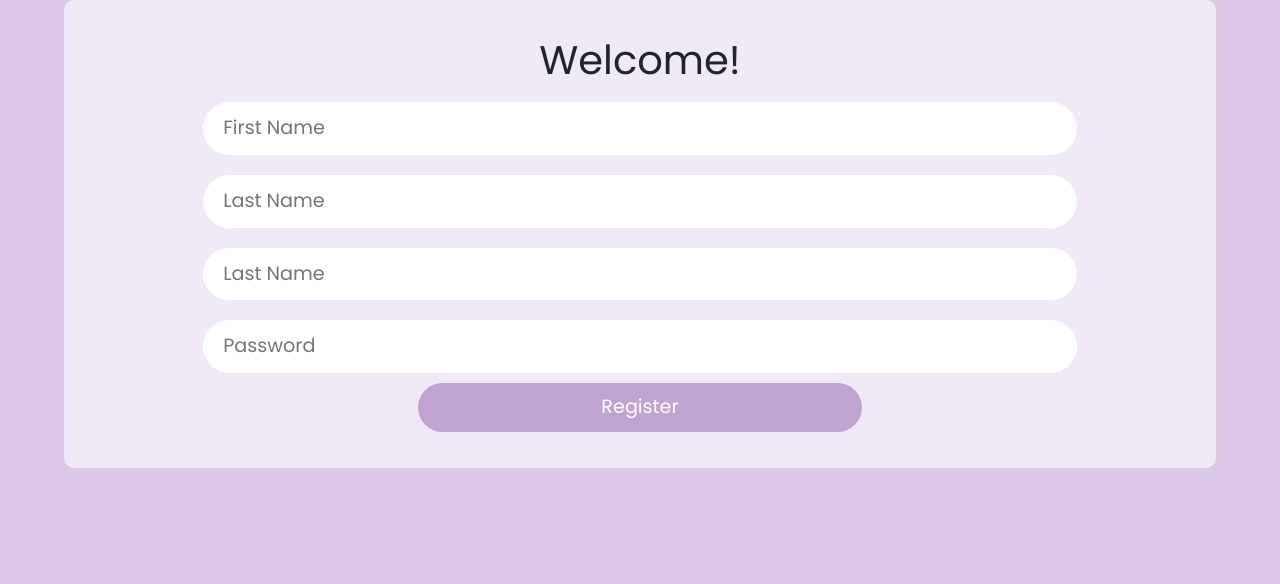
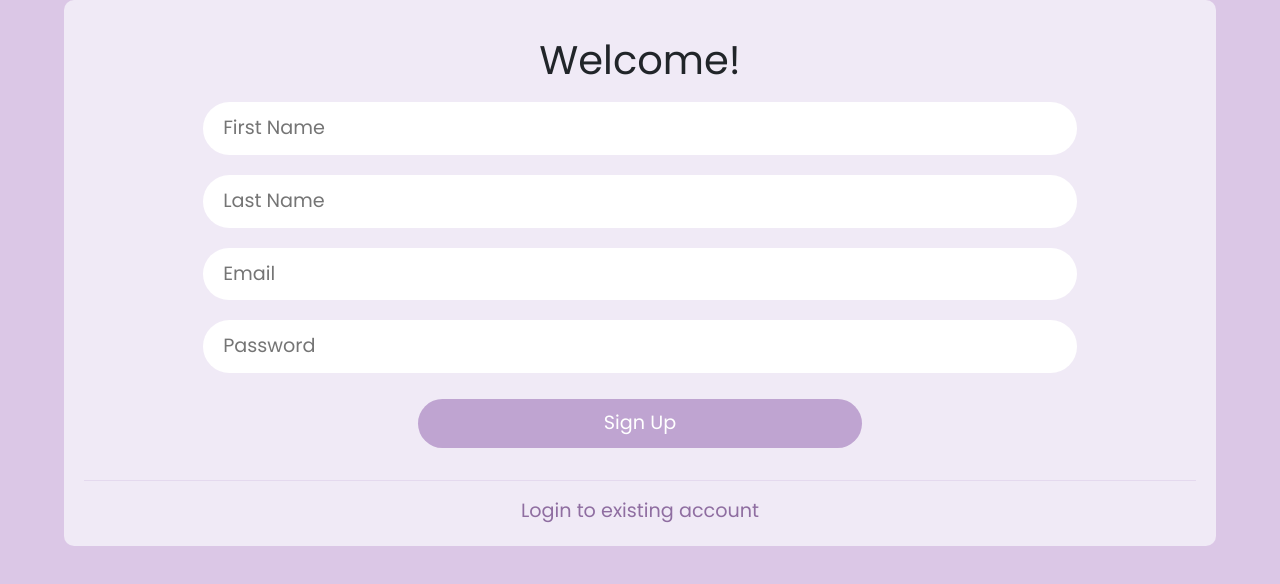
Before and after one commit to dinhplnguyen/habitio, a React (Create React App) app: page /signup in a window 1280 px wide. Shown: the top 584 px of the page. Built offline with nearby package versions, Linux system fonts and the light colour scheme.

Commit message:
update signup layout

```diff
--- a/src/components/Home/Home.css
+++ b/src/components/Home/Home.css
@@ -13,17 +13,16 @@
   font-size: var(--small-font-size);
 }
 
-.button {
+.home__button {
   display: inline-block;
-  background-color: var(--first-color-darker);
+  background-color: var(--first-color-dark);
   color: #fff;
   padding: 0.75rem 1.5rem;
   border-radius: 3rem;
-  /* font-weight: var(--font-medium); */
   transition: 0.3s;
 }
 
-.button:hover {
+.home__button:hover {
   background-color: var(--first-color-darkest);
 }
 
--- a/src/components/Home/Home.js
+++ b/src/components/Home/Home.js
@@ -17,8 +17,8 @@ export default function Home() {
           <h1 className="home__title">Form and Track <br /> Your Habits</h1>
           <p className="home__description">Create and track your daily routines,
             making it effortless to build positive habits and break free from negative ones</p>
-          <a href="/login" className="button button--flex">
-            Get Started <i className="uil uil-arrow-right button__icon"></i>
+          <a href="/login" className="home__button button--flex">
+            Get Started
           </a>
         </div>
       </div>
--- a/src/features/authentication/components/SignupForm.js
+++ b/src/features/authentication/components/SignupForm.js
@@ -37,7 +37,7 @@ export default function Signup({
           type="email"
           label="signup__label"
           className="signup__input"
-          placeholder="Last Name"
+          placeholder="Email"
           onChange={setEmail}
           required={true}
         />
@@ -51,9 +51,12 @@ export default function Signup({
           required={true}
         />
 
-        <Button className="signup__button" type="submit">Register</Button>
+        <Button className="signup__button" type="submit">Sign Up</Button>
 
         <p className="signup__loading">{loading ? loadingMessage : null}</p>
+        <hr className="signup__line"></hr>
+
+        <a href="/login" className="signup__login">Login to existing account</a>
       </form>
     </>
   );
--- a/src/index.css
+++ b/src/index.css
@@ -64,6 +64,7 @@ input {
 }
 
 button {
+  display: inline-block;
   border: none !important;
   border-radius: var(--border-radius-button) !important;
   font-size: var(--normal-font-size) !important;
--- a/src/pages/Login/Login.css
+++ b/src/pages/Login/Login.css
@@ -54,20 +54,26 @@
   text-decoration: none;
   /* margin-bottom: 0.5rem;
   padding-right: 22px; */
-  padding: 0 0 20px 0;
+  /* padding: 0 0 20px 0; */
 }
 
 .login__button {
   width: 40%;
   padding: 10px 20px;
   margin: 0;
+  margin-top: 1rem;
   font-size: var(--normal-font-size);
 }
 
 hr.login__line {
+  /* margin: 1rem 0 1rem 0;
+  border-top: 1px solid var(--first-color);
+  width: 100%; */
+  width: 100%;
+  margin: 0;
   margin: 1rem 0 1rem 0;
-  border-top: 1px solid var(--first-color);
-  width: 100%;
+  border: 0;
+  border-top: 1px solid var(--first-color-dark);
 }
 
 .login__loading {
--- a/src/pages/Signup/Signup.css
+++ b/src/pages/Signup/Signup.css
@@ -31,9 +31,26 @@
   font-size: var(--normal-font-size);
 }
 
+.signup__login {
+  text-align: center;
+  /* font-size: var(--small-font-size); */
+  color: var(--first-color-darkest);
+  text-decoration: none;
+  /* margin-top: 1rem; */
+}
+
 .signup__button {
   width: 40%;
   padding: 10px 20px;
   margin: 0;
+  margin-top: 1rem;
   font-size: var(--normal-font-size);
 }
+
+hr.signup__line {
+  width: 100%;
+  margin: 0;
+  margin: 1rem 0 1rem 0;
+  border: 0;
+  border-top: 1px solid var(--first-color-dark);
+}
--- a/src/pages/Signup/Signup.js
+++ b/src/pages/Signup/Signup.js
@@ -75,8 +75,6 @@ export default function Signup() {
             setLastName={setLastName}
             setEmail={setEmail}
             setPassword={setPassword}
-
-
           />
         </div>
       </div>
```
